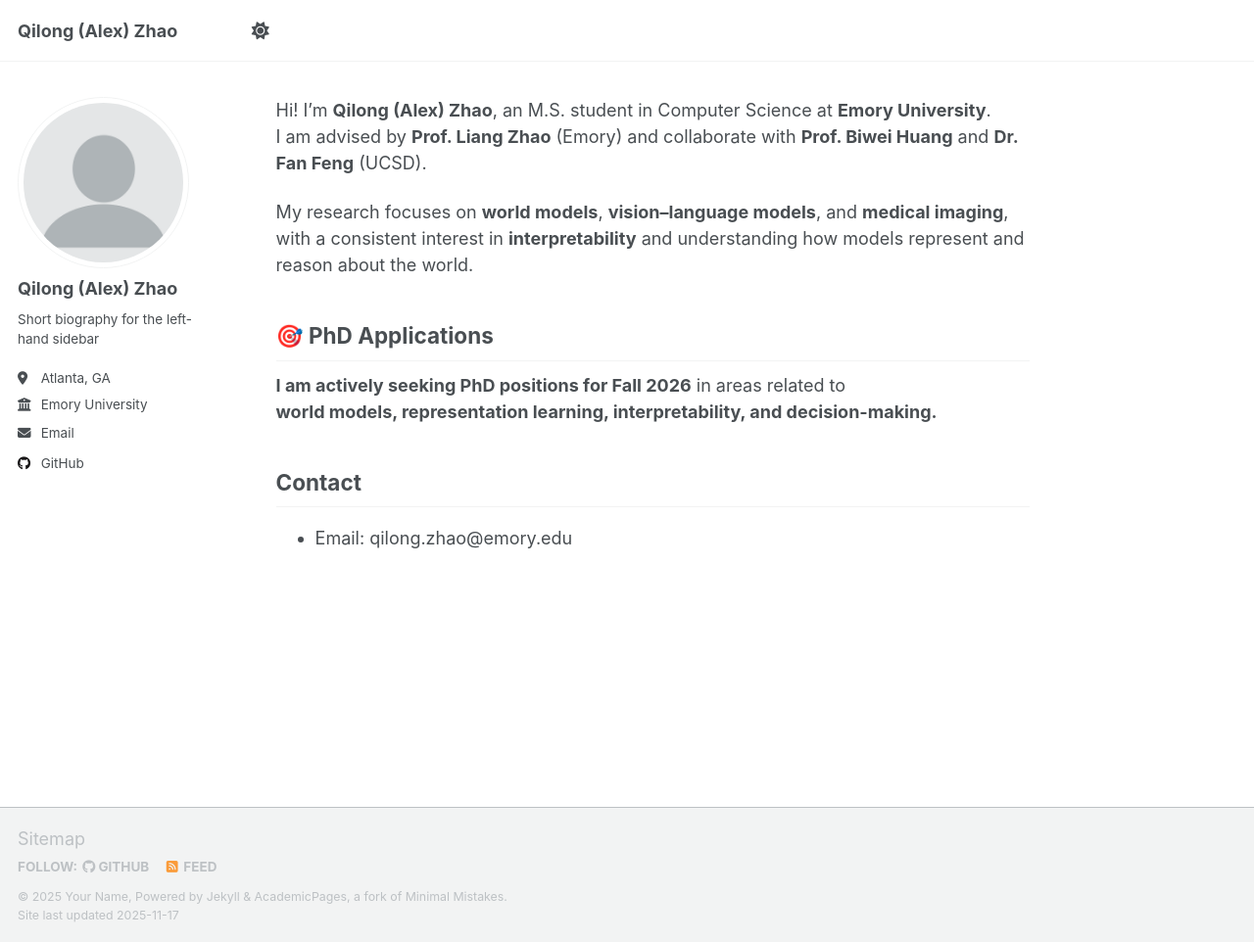
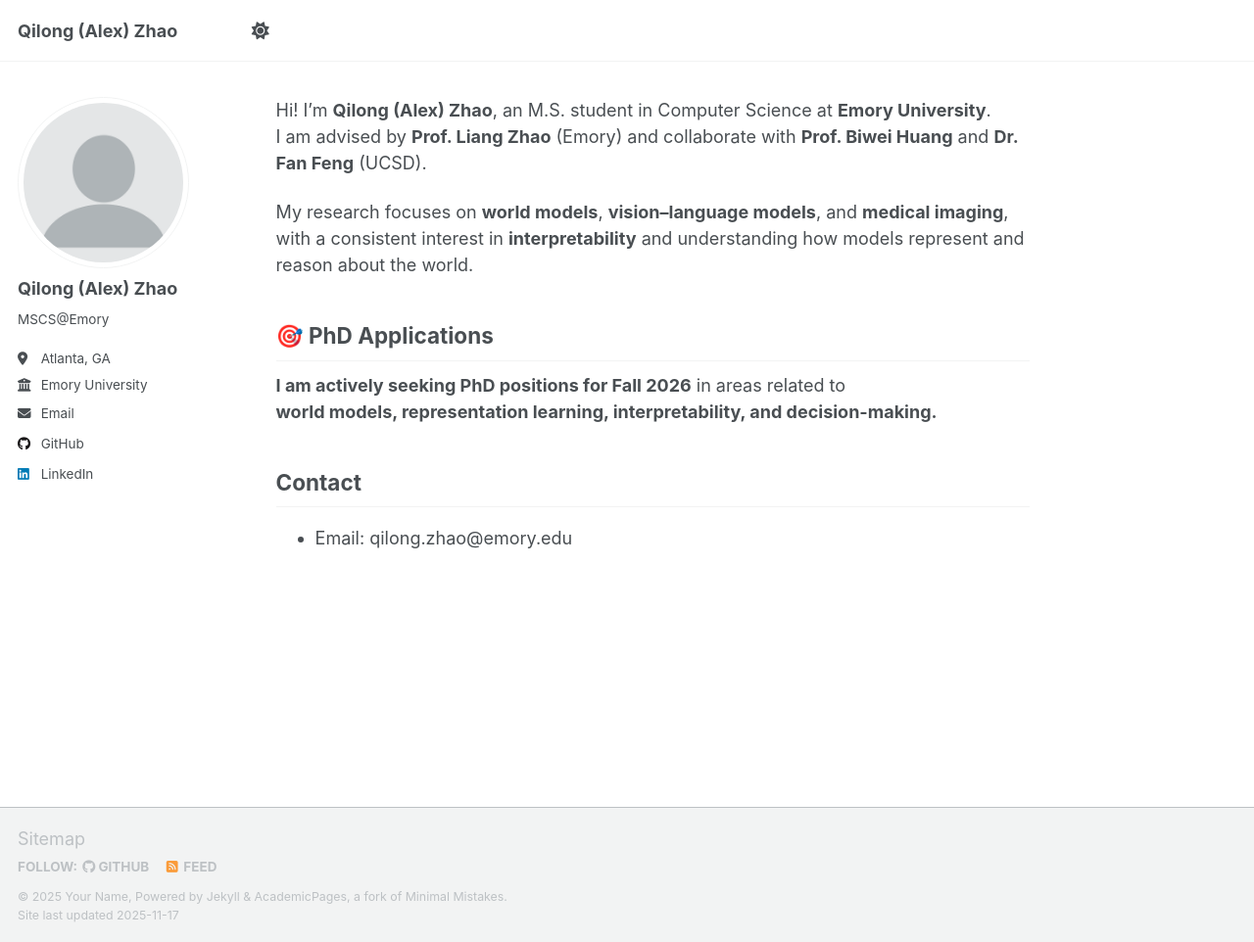
Before and after one commit to AlexQilong/alexqilong.github.io, a Jekyll site: the page built from _pages/about.md, in a window 1280 px wide and 962 px high. Shown: the whole window at 98% size. Built offline with Jekyll 4.4.1, drawn with Linux system fonts in a browser that asks for light colours; a script that is not in the unit is left out.

Commit message:
Update _config.yml

```diff
--- a/_config.yml
+++ b/_config.yml
@@ -26,7 +26,7 @@
   avatar           : "profile.png"
   name             : "Qilong (Alex) Zhao"
   pronouns         : # example: "she/her"
-  bio              : "Short biography for the left-hand sidebar"
+  bio              : "MSCS@Emory"
   location         : "Atlanta, GA"
   employer         : "Emory University"
   uri              : # URL
@@ -59,7 +59,7 @@
   keybase          : # Username
   instagram        : # Username
   lastfm           : # Username
-  linkedin         : # Username
+  linkedin         : "https://www.linkedin.com/in/qilong-zhao-434963281/"
   mastodon         : # URL
   medium           : # URL
   pinterest        : # Username
```
